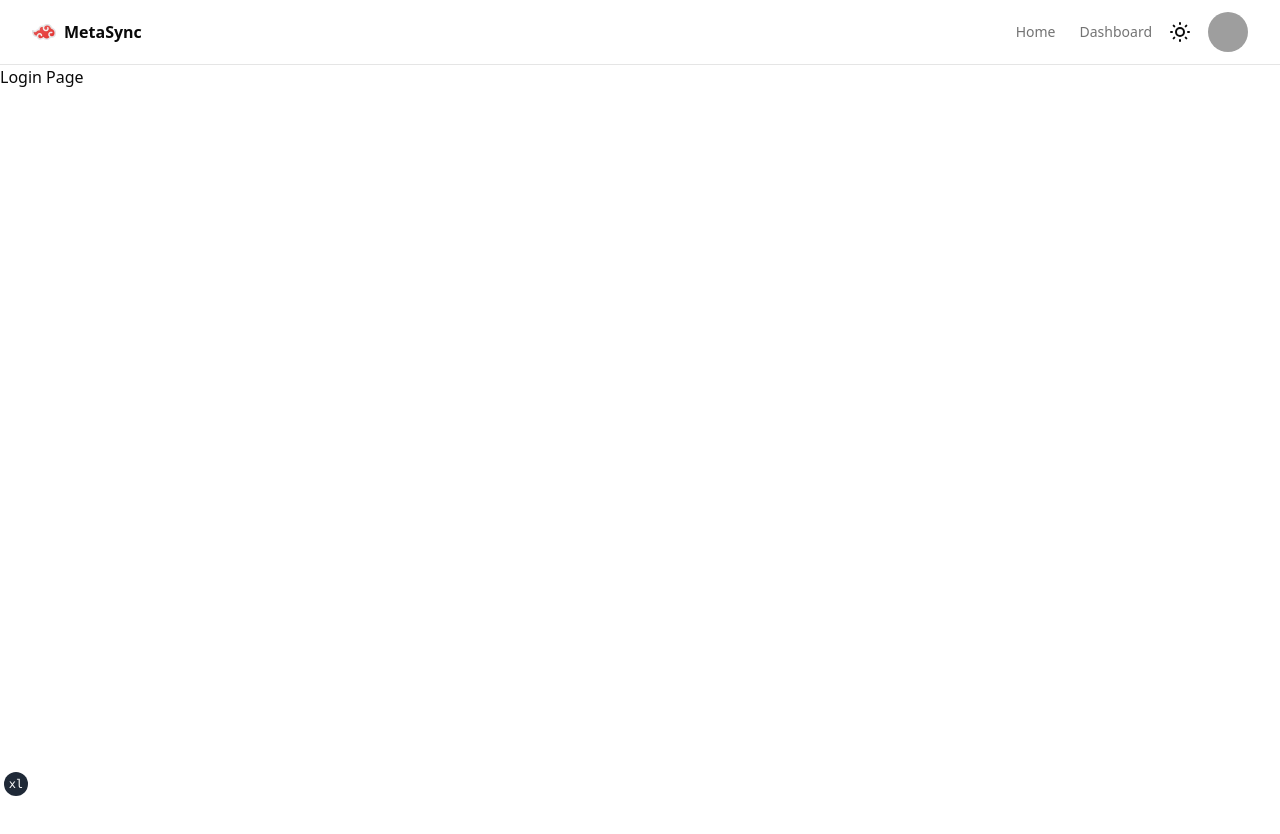
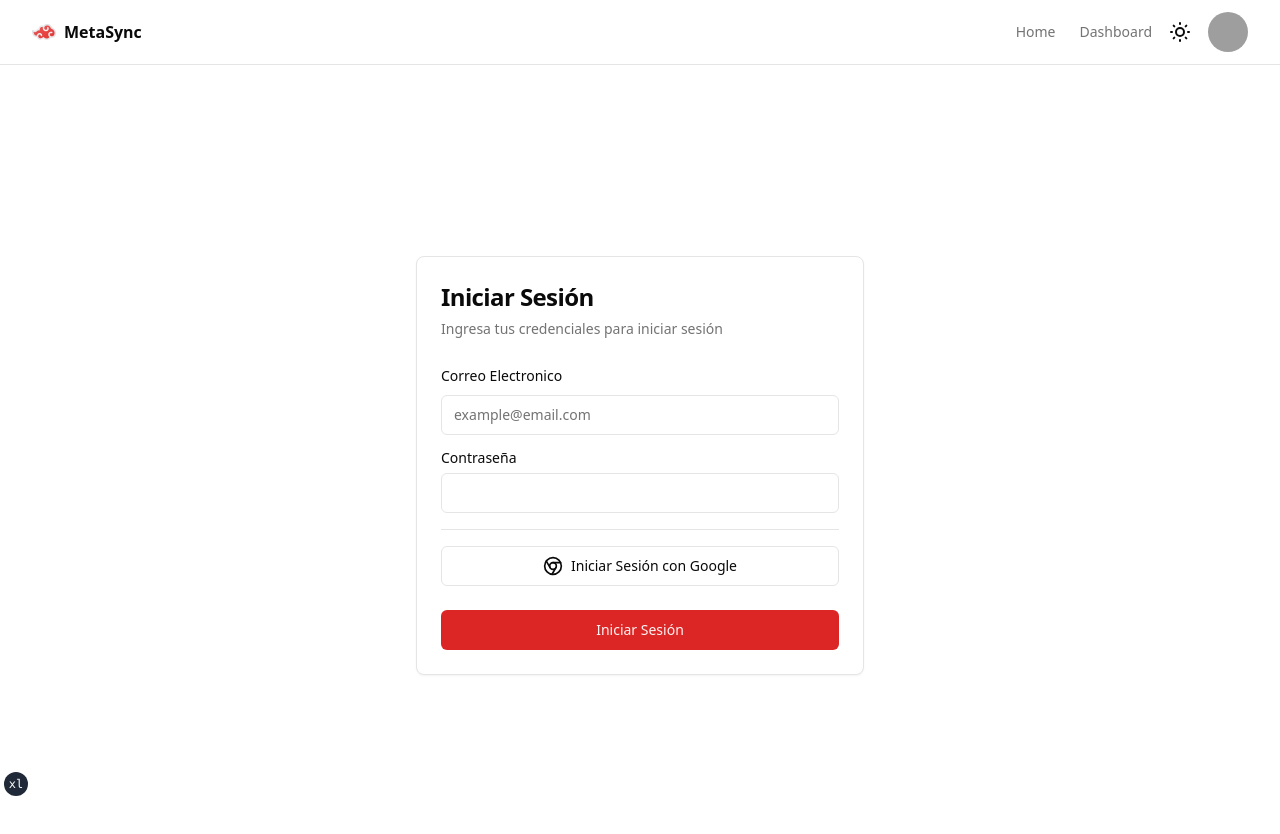
Before and after one commit to ToquiNovic/MetaSync-Client, a React (Vite) app: page /login in a window 1280 px wide. Shown: the top 834 px of the page. Before the commit the page ends 800 px from the top, so only its background shows below. Built offline with nearby package versions, Linux system fonts and the light colour scheme; no server answers; grey boxes are pictures that could not be loaded.

Commit message:
add componets and login form

```diff
--- a/package.json
+++ b/package.json
@@ -11,6 +11,8 @@
   },
   "dependencies": {
     "@radix-ui/react-avatar": "^1.1.0",
+    "@radix-ui/react-label": "^2.1.0",
+    "@radix-ui/react-separator": "^1.1.0",
     "@radix-ui/react-slot": "^1.0.2",
     "axios": "^1.7.4",
     "class-variance-authority": "^0.6.1",
--- /dev/null
+++ b/src/components/app/Login/formLogin.tsx
@@ -0,0 +1,67 @@
+import { Card, CardHeader, CardTitle, CardDescription, CardContent, CardFooter } from '@/components/ui/card'
+import { Label } from '@/components/ui/label'
+import { Input } from '@/components/ui/input'
+import { Separator } from '@/components/ui/separator'
+import { Button } from '@/components/ui/button'
+import { SVGProps } from 'react'
+import { JSX } from 'react/jsx-runtime'
+
+export default function Component () {
+  return (
+    <div className='flex items-center justify-center h-screen'>
+      <Card className='w-full max-w-md'>
+        <CardHeader>
+          <CardTitle className='text-2xl font-bold'>Iniciar Sesión</CardTitle>
+          <CardDescription>Ingresa tus credenciales para iniciar sesión</CardDescription>
+        </CardHeader>
+        <CardContent className='space-y-4'>
+          <div className='space-y-2'>
+            <Label htmlFor='email'>Correo Electronico</Label>
+            <Input id='email' type='email' placeholder='example@email.com' required />
+          </div>
+          <div className='space-y-2'>
+            <div className='flex items-center justify-between'>
+              <Label htmlFor='password'>Contraseña</Label>
+            </div>
+            <Input id='password' type='password' required />
+          </div>
+          <Separator className='my-4' />
+          <div className='space-y-2'>
+            <Button variant='outline' className='w-full'>
+              <ChromeIcon className='mr-2 h-5 w-5' />
+              Iniciar Sesión con Google
+            </Button>
+          </div>
+        </CardContent>
+        <CardFooter>
+          <Button type='submit' className='w-full'>
+            Iniciar Sesión
+          </Button>
+        </CardFooter>
+      </Card>
+    </div>
+  )
+}
+
+function ChromeIcon (props: JSX.IntrinsicAttributes & SVGProps<SVGSVGElement>) {
+  return (
+    <svg
+      {...props}
+      xmlns='http://www.w3.org/2000/svg'
+      width='24'
+      height='24'
+      viewBox='0 0 24 24'
+      fill='none'
+      stroke='currentColor'
+      strokeWidth='2'
+      strokeLinecap='round'
+      strokeLinejoin='round'
+    >
+      <circle cx='12' cy='12' r='10' />
+      <circle cx='12' cy='12' r='4' />
+      <line x1='21.17' x2='12' y1='8' y2='8' />
+      <line x1='3.95' x2='8.54' y1='6.06' y2='14' />
+      <line x1='10.88' x2='15.46' y1='21.94' y2='14' />
+    </svg>
+  )
+}
--- /dev/null
+++ b/src/components/ui/card.tsx
@@ -0,0 +1,79 @@
+import * as React from 'react'
+
+import { cn } from '@/lib/utils'
+
+const Card = React.forwardRef<
+  HTMLDivElement,
+  React.HTMLAttributes<HTMLDivElement>
+>(({ className, ...props }, ref) => (
+  <div
+    ref={ref}
+    className={cn(
+      'rounded-lg border bg-card text-card-foreground shadow-sm',
+      className
+    )}
+    {...props}
+  />
+))
+Card.displayName = 'Card'
+
+const CardHeader = React.forwardRef<
+  HTMLDivElement,
+  React.HTMLAttributes<HTMLDivElement>
+>(({ className, ...props }, ref) => (
+  <div
+    ref={ref}
+    className={cn('flex flex-col space-y-1.5 p-6', className)}
+    {...props}
+  />
+))
+CardHeader.displayName = 'CardHeader'
+
+const CardTitle = React.forwardRef<
+  HTMLParagraphElement,
+  React.HTMLAttributes<HTMLHeadingElement>
+>(({ className, ...props }, ref) => (
+  <h3
+    ref={ref}
+    className={cn(
+      'text-2xl font-semibold leading-none tracking-tight',
+      className
+    )}
+    {...props}
+  />
+))
+CardTitle.displayName = 'CardTitle'
+
+const CardDescription = React.forwardRef<
+  HTMLParagraphElement,
+  React.HTMLAttributes<HTMLParagraphElement>
+>(({ className, ...props }, ref) => (
+  <p
+    ref={ref}
+    className={cn('text-sm text-muted-foreground', className)}
+    {...props}
+  />
+))
+CardDescription.displayName = 'CardDescription'
+
+const CardContent = React.forwardRef<
+  HTMLDivElement,
+  React.HTMLAttributes<HTMLDivElement>
+>(({ className, ...props }, ref) => (
+  <div ref={ref} className={cn('p-6 pt-0', className)} {...props} />
+))
+CardContent.displayName = 'CardContent'
+
+const CardFooter = React.forwardRef<
+  HTMLDivElement,
+  React.HTMLAttributes<HTMLDivElement>
+>(({ className, ...props }, ref) => (
+  <div
+    ref={ref}
+    className={cn('flex items-center p-6 pt-0', className)}
+    {...props}
+  />
+))
+CardFooter.displayName = 'CardFooter'
+
+export { Card, CardHeader, CardFooter, CardTitle, CardDescription, CardContent }
--- /dev/null
+++ b/src/components/ui/input.tsx
@@ -0,0 +1,24 @@
+import * as React from 'react'
+
+import { cn } from '@/lib/utils'
+
+export type InputProps = React.InputHTMLAttributes<HTMLInputElement>
+
+const Input = React.forwardRef<HTMLInputElement, InputProps>(
+  ({ className, type, ...props }, ref) => {
+    return (
+      <input
+        type={type}
+        className={cn(
+          'flex h-10 w-full rounded-md border border-input bg-background px-3 py-2 text-sm ring-offset-background file:border-0 file:bg-transparent file:text-sm file:font-medium placeholder:text-muted-foreground focus-visible:outline-none focus-visible:ring-2 focus-visible:ring-ring focus-visible:ring-offset-2 disabled:cursor-not-allowed disabled:opacity-50',
+          className
+        )}
+        ref={ref}
+        {...props}
+      />
+    )
+  }
+)
+Input.displayName = 'Input'
+
+export { Input }
--- /dev/null
+++ b/src/components/ui/label.tsx
@@ -0,0 +1,24 @@
+import * as React from 'react'
+import * as LabelPrimitive from '@radix-ui/react-label'
+import { cva, type VariantProps } from 'class-variance-authority'
+
+import { cn } from '@/lib/utils'
+
+const labelVariants = cva(
+  'text-sm font-medium leading-none peer-disabled:cursor-not-allowed peer-disabled:opacity-70'
+)
+
+const Label = React.forwardRef<
+  React.ElementRef<typeof LabelPrimitive.Root>,
+  React.ComponentPropsWithoutRef<typeof LabelPrimitive.Root> &
+    VariantProps<typeof labelVariants>
+>(({ className, ...props }, ref) => (
+  <LabelPrimitive.Root
+    ref={ref}
+    className={cn(labelVariants(), className)}
+    {...props}
+  />
+))
+Label.displayName = LabelPrimitive.Root.displayName
+
+export { Label }
--- /dev/null
+++ b/src/components/ui/separator.tsx
@@ -0,0 +1,29 @@
+import * as React from 'react'
+import * as SeparatorPrimitive from '@radix-ui/react-separator'
+
+import { cn } from '@/lib/utils'
+
+const Separator = React.forwardRef<
+  React.ElementRef<typeof SeparatorPrimitive.Root>,
+  React.ComponentPropsWithoutRef<typeof SeparatorPrimitive.Root>
+>(
+  (
+    { className, orientation = 'horizontal', decorative = true, ...props },
+    ref
+  ) => (
+    <SeparatorPrimitive.Root
+      ref={ref}
+      decorative={decorative}
+      orientation={orientation}
+      className={cn(
+        'shrink-0 bg-border',
+        orientation === 'horizontal' ? 'h-[1px] w-full' : 'h-full w-[1px]',
+        className
+      )}
+      {...props}
+    />
+  )
+)
+Separator.displayName = SeparatorPrimitive.Root.displayName
+
+export { Separator }
--- a/src/pages/LoginPage.tsx
+++ b/src/pages/LoginPage.tsx
@@ -1,7 +1,8 @@
+import FormLogin from '@/components/app/Login/formLogin'
 export default function LoginPage () {
   return (
-    <div>
-      <h1>Login Page</h1>
-    </div>
+    <>
+      <FormLogin />
+    </>
   )
 }
```
Also changed, not shown: 1 other file (tests, documents, lock files or other folders).
